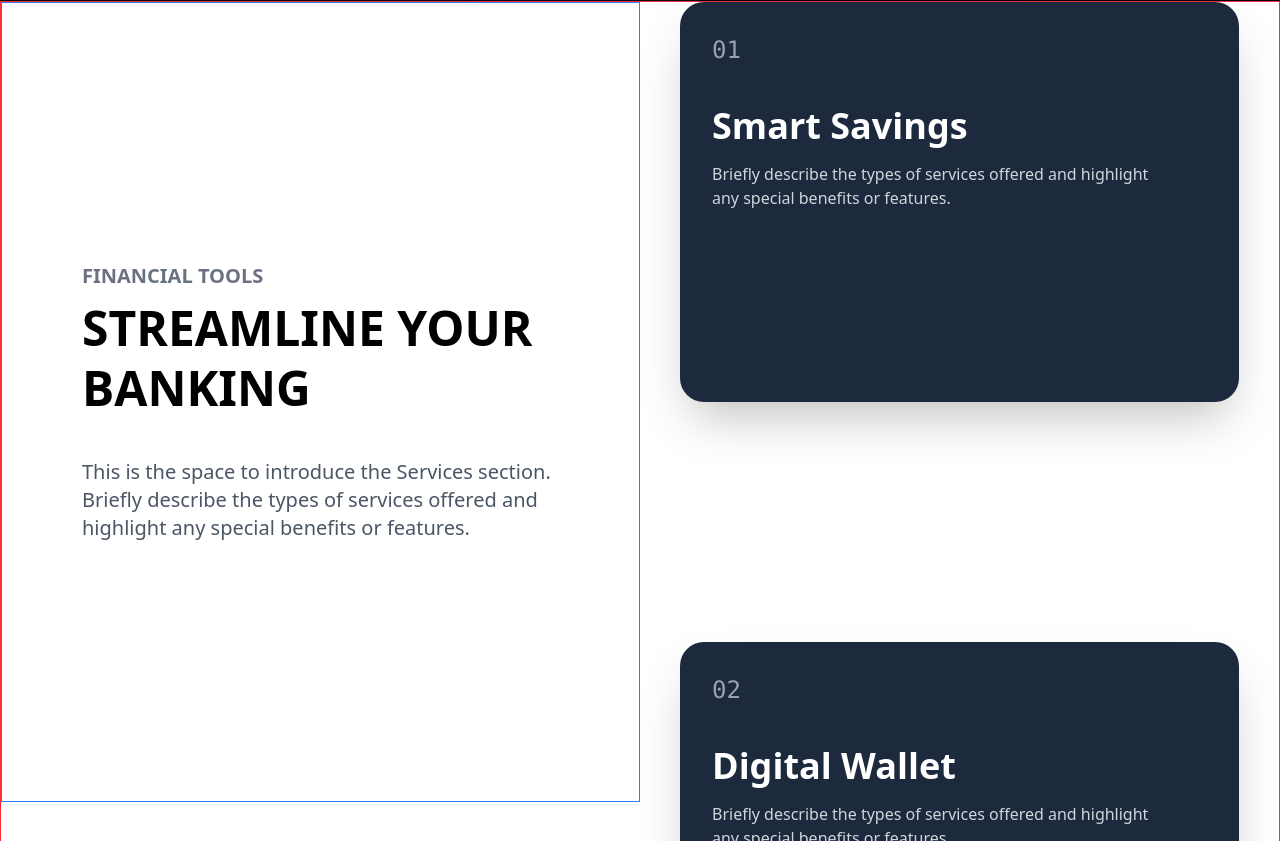
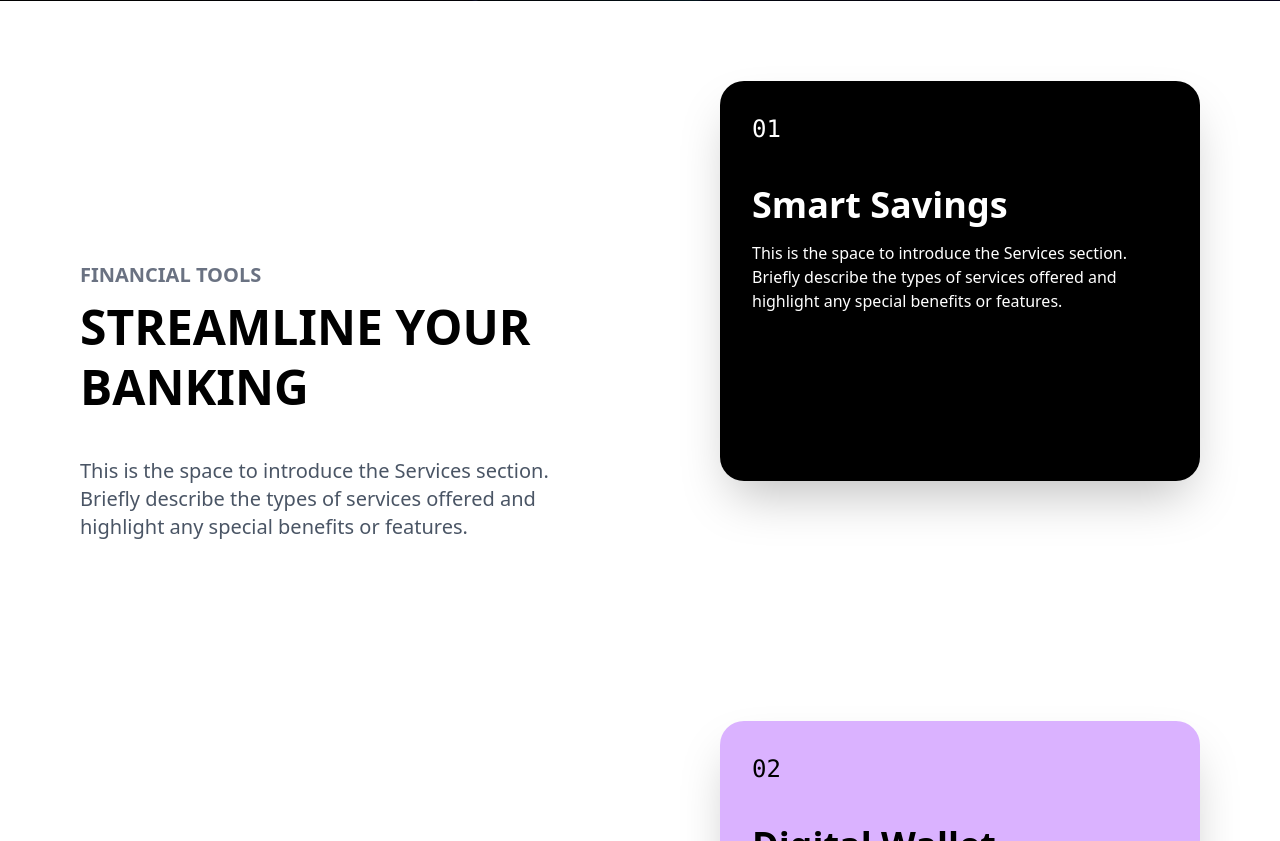
Before and after one commit to Sherrrrryyy/bank-website, a Next.js app: page / in a window 1280 px wide. Shown: the part 799-1640 px from the top of the page. Built offline with nearby package versions, Linux system fonts and the light colour scheme.

Commit message:
Refactor Cards and FinancialSection components to include dynamic paragraph content and improve styling

```diff
--- a/components/Cards.tsx
+++ b/components/Cards.tsx
@@ -1,4 +1,8 @@
 import React from "react";
+
+
+
+
 
 type CradsProps = {
   variant: "primary" | "secondary";
@@ -9,10 +13,10 @@ type CradsProps = {
 
 const Cards = ({ variant, title, paragraph, number }: CradsProps) => {
   return (
-    <div className="sticky top-10 h-[400px] w-full rounded-3xl bg-slate-800 p-8 shadow-2xl transition-transform duration-300">
-      <span className="text-gray-400 text-2xl font-mono">{number}</span>
-      <h2 className="text-white text-4xl font-bold mt-10">{title}</h2>
-      <p className="text-gray-300 mt-4 max-w-md">{paragraph}</p>
+    <div className={`${variant === 'primary' ? 'bg-black text-white'  : 'bg-purple-300 text-black'} sticky top-10 h-[400px] w-full rounded-3xl p-8 shadow-2xl transition-transform duration-300`}>
+      <span className=" text-2xl font-mono">{number}</span>
+      <h2 className=" text-4xl font-bold mt-10">{title}</h2>
+      <p className=" mt-4 max-w-md">{paragraph}</p>
     </div>
   );
 };
--- a/components/FinincialTools.tsx
+++ b/components/FinincialTools.tsx
@@ -9,16 +9,16 @@ type ToolCard = {
 
 const FinancialSection = () => {
   const cardData: ToolCard[] = [
-    { title: "Smart Savings", number: "01", variant: "primary" },
-    { title: "Digital Wallet", number: "02", variant: "secondary" },
-    { title: "Crypto Exchange", number: "03", variant: "primary" },
-    { title: "Investment Manager", number: "04", variant: "secondary" },
+    { title: "Smart Savings", number: "01", variant: "primary", paragraph: "This is the space to introduce the Services section. Briefly describe the types of services offered and highlight any special benefits or features." },
+    { title: "Digital Wallet", number: "02", variant: "secondary", paragraph: "This is the space to introduce the Services section. Briefly describe the types of services offered and highlight any special benefits or features." },
+    { title: "Crypto Exchange", number: "03", variant: "primary", paragraph: "This is the space to introduce the Services section. Briefly describe the types of services offered and highlight any special benefits or features." },
+    { title: "Investment Manager", number: "04", variant: "secondary", paragraph: "Grow your wealth with our investment management tools tailored to your financial goals." },
   ];
 
   return (
-    <section className="relative flex w-full border border-red-500">
+    <section className="relative flex w-full">
       {/* LEFT SIDE: This stays pinned while scrolling */}
-      <div className="sticky top-0 h-screen w-1/2 p-20 flex flex-col justify-center border border-blue-500">
+      <div className="sticky top-0 h-screen w-1/2 p-20 flex flex-col justify-center">
         <div className="flex flex-col gap-2">
           <h4 className="text-xl font-bold text-gray-500">FINANCIAL TOOLS</h4>
           <h1 className="text-5xl font-extrabold uppercase leading-tight">
@@ -35,7 +35,7 @@ const FinancialSection = () => {
       </div>
 
       {/* RIGHT SIDE: This contains the scrollable, stackable cards */}
-      <div className="w-1/2 px-10 pb-[20vh] space-y-[30vh]">
+      <div className="w-1/2 p-20 space-y-[30vh]">
         {cardData.map((card, index) => (
           <div
             key={index}
@@ -45,7 +45,7 @@ const FinancialSection = () => {
             <Cards
               variant={card.variant}
               title={card.title}
-              paragraph="Briefly describe the types of services offered and highlight any special benefits or features."
+              paragraph={card.paragraph}
               number={card.number}
             />
           </div>
```
